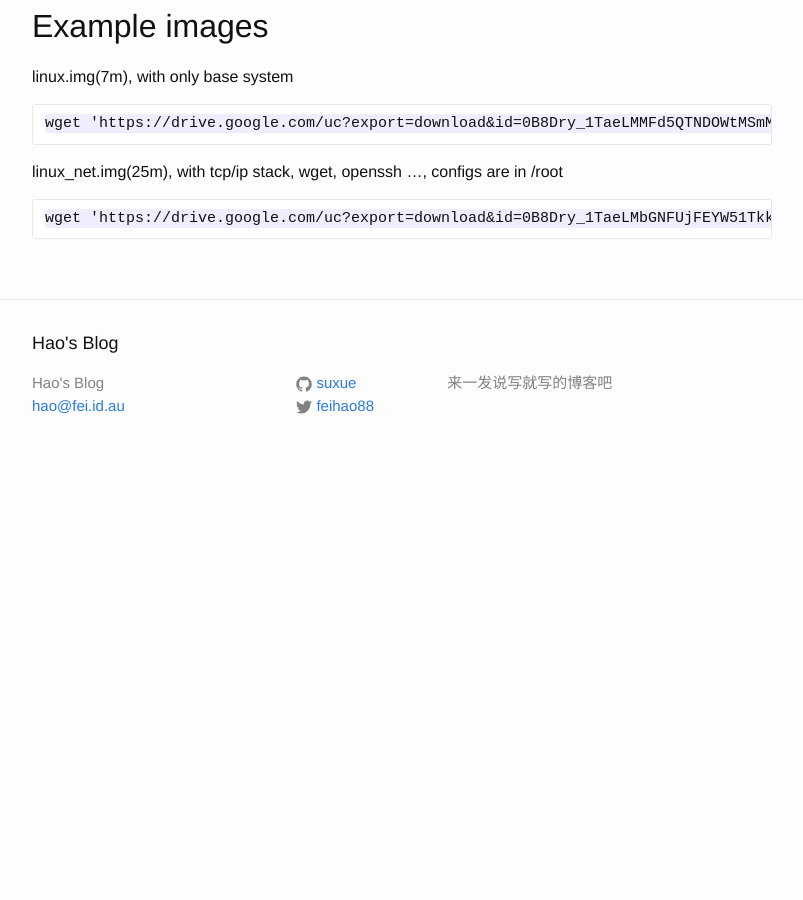
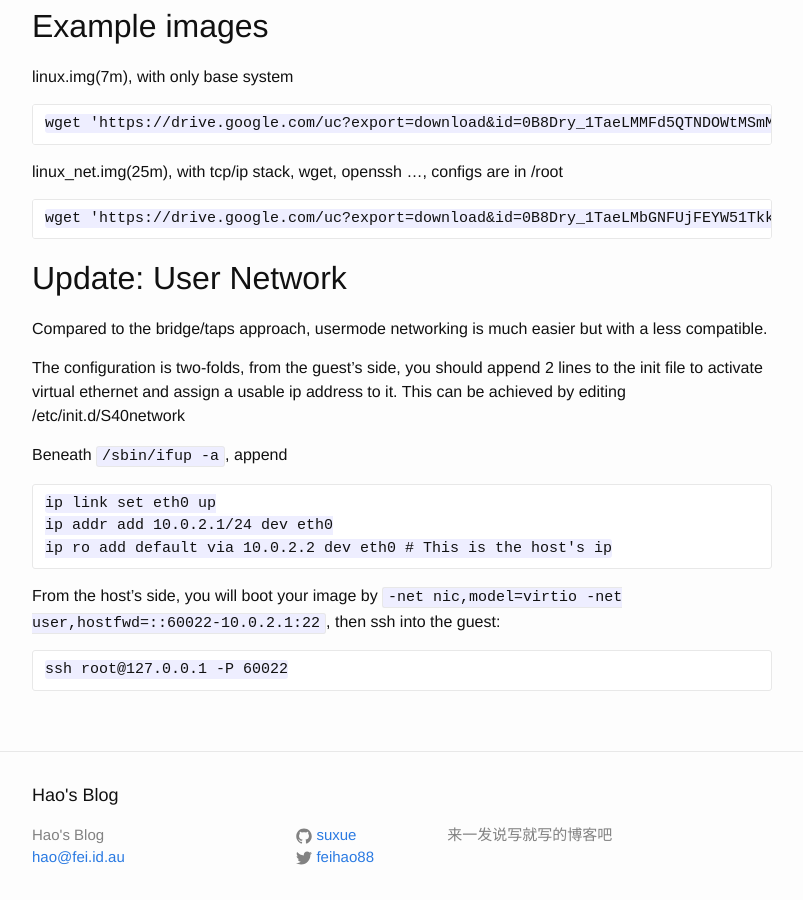
Before and after one commit to suxue/jekyllsite, a Jekyll site: the page built from _posts/2014-08-14-Build-Linux-for-qemu.markdown, in a window 1280 px wide and 900 px high, scrolled down 2760 px. Shown: the whole window, without its empty margins (238-1041 px from the left). Built offline with Jekyll 4.4.1, drawn with Linux system fonts in a browser that asks for light colours; before the commit the page ends 3237 px from its top, so only the background shows below that.

Commit message:
add user mode networking

```diff
--- a/_posts/2014-08-14-Build-Linux-for-qemu.markdown
+++ b/_posts/2014-08-14-Build-Linux-for-qemu.markdown
@@ -134,3 +134,25 @@ linux.img(7m), with only base system
 linux_net.img(25m), with tcp/ip stack, wget, openssh ..., configs are in /root
 
     wget 'https://drive.google.com/uc?export=download&id=0B8Dry_1TaeLMbGNFUjFEYW51Tkk' -O - | xzcat > linux_net.img
+
+
+Update: User Network
+---------------------
+
+Compared to the bridge/taps approach, usermode networking is much easier but with
+a less compatible.
+
+The configuration is two-folds, from the guest's side, you should append 2
+lines to the init file to activate virtual ethernet and assign a usable ip address
+to it. This can be achieved by editing /etc/init.d/S40network
+
+Beneath `/sbin/ifup -a`, append
+
+    ip link set eth0 up
+    ip addr add 10.0.2.1/24 dev eth0
+    ip ro add default via 10.0.2.2 dev eth0 # This is the host's ip
+
+From the host's side, you will boot your image by
+`-net nic,model=virtio  -net user,hostfwd=::60022-10.0.2.1:22`, then ssh into the guest:
+
+    ssh root@127.0.0.1 -P 60022
```
